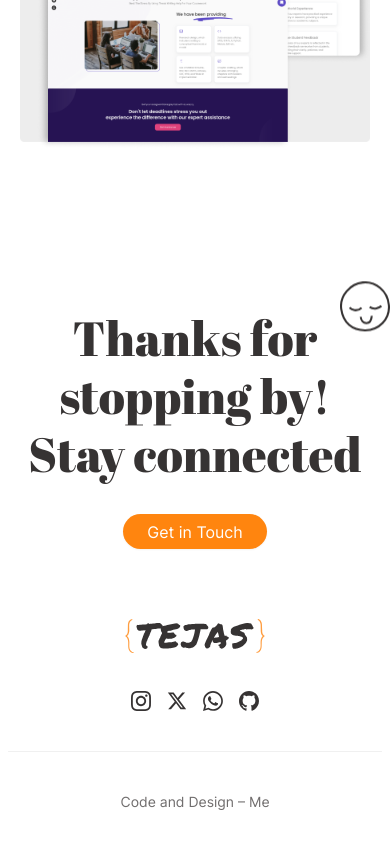
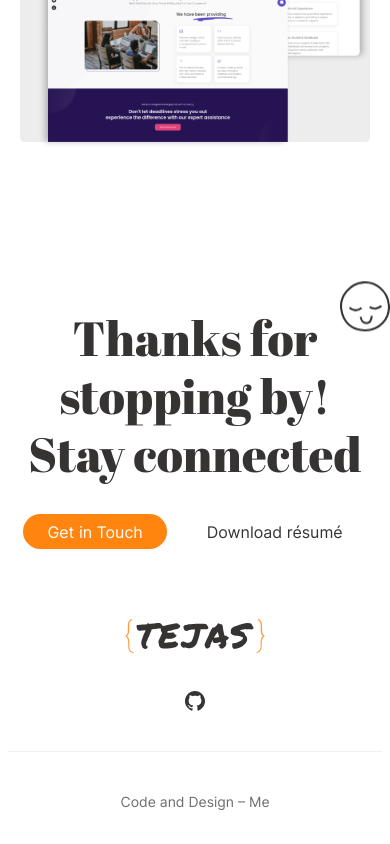
Before and after one commit to Pawan-Paliwal/Pawan-Paliwal, a Next.js app: page / in a window 390 px wide. Shown: the part 7239-8083 px from the top of the page. Built offline with nearby package versions, Linux system fonts and the light colour scheme; what tailwindcss-no-scrollbar would draw is missing.

Commit message:
FIX: social links and cts

```diff
--- a/components/connection.tsx
+++ b/components/connection.tsx
@@ -1,48 +1,57 @@
-'use client';
+"use client";
 
-import Image from 'next/image';
-import Button from './button';
-import Reveal from './reveal';
-import { toast } from 'sonner';
-import { CopyToClipboard } from 'react-copy-to-clipboard';
-import { emailAddress } from '@/constants';
+import Image from "next/image";
+import Button from "./button";
+import Reveal from "./reveal";
+import { toast } from "sonner";
+import { CopyToClipboard } from "react-copy-to-clipboard";
+import { emailAddress } from "@/constants";
 
 export default function Connection() {
   return (
-		<div id='contact' className='relative w-full pt-52 sm:pt-20'>
+    <div id="contact" className="relative w-full pt-52 sm:pt-20">
       <img
-				src='/images/dexterity-wave.svg'
-				className='absolute left-0 top-0 w-full sm:hidden'
+        src="/images/dexterity-wave.svg"
+        className="absolute left-0 top-0 w-full sm:hidden"
       />
-			<div className='flex justify-center'>
-				<div className='relative'>
-					<h1 className="font-main text-7xl leading-[90px] text-secondary-700 text-center lg:text-[65px] lg:leading-tight sm:text-5xl sm:leading-[1.2]">
-						<Reveal direction='down'>
-							<span className='block'>
-								Thanks for stopping by!
-							</span>
+      <div className="flex justify-center">
+        <div className="relative">
+          <h1 className="text-center font-main text-7xl leading-[90px] text-secondary-700 lg:text-[65px] lg:leading-tight sm:text-5xl sm:leading-[1.2]">
+            <Reveal direction="down">
+              <span className="block">Thanks for stopping by!</span>
             </Reveal>
-						<Reveal direction='down'>
-							<span className='block'>
-								Stay connected
-							</span>
+            <Reveal direction="down">
+              <span className="block">Stay connected</span>
             </Reveal>
           </h1>
 
           <Image
-						src='/images/smiley.svg'
-						alt='thankyou'
+            src="/images/smiley.svg"
+            alt="thankyou"
             width={50}
             height={50}
-						className='absolute right-0 -top-[15%] animate-float'
+            className="absolute -top-[15%] right-0 animate-float"
           />
 
-					<Reveal direction='down' className='mt-8 text-center'>
+          <Reveal direction="down" className="mt-8 text-center">
+            <div className="flex justify-center gap-4 flex-wrap">
               <CopyToClipboard
                 text={emailAddress}
-							onCopy={() => toast('Email copied')}>
+                onCopy={() => toast("Email copied")}
+              >
                 <Button>Get in Touch</Button>
               </CopyToClipboard>
+              <Button variant="ghost">
+                <a
+                  className="resume-button"
+                  href="/tejas_sharma_resume.pdf"
+                  target="_blank"
+                  rel="noopener noreferrer"
+                >
+                  Download résumé
+                </a>
+              </Button>
+            </div>
           </Reveal>
         </div>
       </div>
--- a/components/footer.tsx
+++ b/components/footer.tsx
@@ -1,21 +1,21 @@
-import Image from 'next/image';
-import Logo from './logo';
-import Divider from './divider';
-import { cn } from '@/lib/utils';
+import Image from "next/image";
+import Logo from "./logo";
+import Divider from "./divider";
+import { cn } from "@/lib/utils";
 
 export default function Footer() {
   return (
-		<footer className='container pt-16 md:px-4 sm:px-2'>
-			<div className='flex items-center justify-between sm:flex-col'>
-				<div className='sm:mb-8'>
-					<Image src='/images/logo.svg' alt='logo' width={176} height={45} />
+    <footer className="container pt-16 md:px-4 sm:px-2">
+      <div className="flex items-center justify-between sm:flex-col">
+        <div className="sm:mb-8">
+          <Image src="/images/logo.svg" alt="logo" width={176} height={45} />
         </div>
         <SocialIcons />
       </div>
-			<div className='py-10'>
+      <div className="py-10">
         <Divider />
       </div>
-			<p className='pb-8 text-center font-inter text-sm text-secondary-400'>
+      <p className="pb-8 text-center font-inter text-sm text-secondary-400">
         Code and Design – Me
       </p>
     </footer>
@@ -28,12 +28,9 @@ type SocialIconsTypes = {
 
 export function SocialIcons({ className }: SocialIconsTypes) {
   return (
-		<div className={cn('flex space-x-4', className)}>
-			<Image src='/images/insta.svg' alt='insta' width={20} height={20} />
-			<Image src='/images/twitter.svg' alt='Twitter' width={20} height={20} />
-			<Image src='/images/whatsapp.svg' alt='WhatsApp' width={20} height={20} />
-			<a href='https://github.com/tejassharma-ts' target='_blank'>
-				<Image src='/images/github.svg' alt='GitHub' width={20} height={20} />
+    <div className={cn("flex space-x-4", className)}>
+      <a href="https://github.com/tejassharma-ts" target="_blank" className="hover:translate-x-1 transition-all">
+        <Image src="/images/github.svg" alt="GitHub" width={20} height={20} />
       </a>
     </div>
   );
```
Lines whose indentation alone changed are shown as unchanged.
